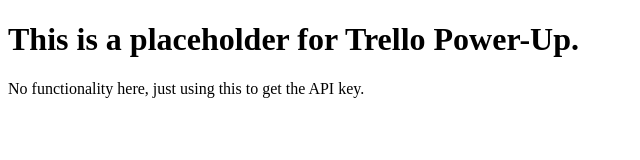
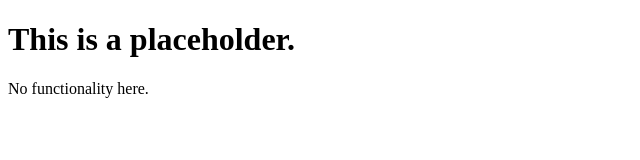
Before and after one commit to xermac/trello, a plain HTML site: page index.html in a window 1280 px wide. Shown: the whole page, without its empty margins (0-640 px from the left). Drawn offline with Linux system fonts and the light colour scheme.

Commit message:
Update index.html

```diff
--- a/index.html
+++ b/index.html
@@ -4,7 +4,7 @@
   <title>Trello-GSheets power up</title>
 </head>
 <body>
-  <h1>This is a placeholder for Trello Power-Up.</h1>
-  <p>No functionality here, just using this to get the API key.</p>
+  <h1>This is a placeholder.</h1>
+  <p>No functionality here.</p>
 </body>
 </html>
```
